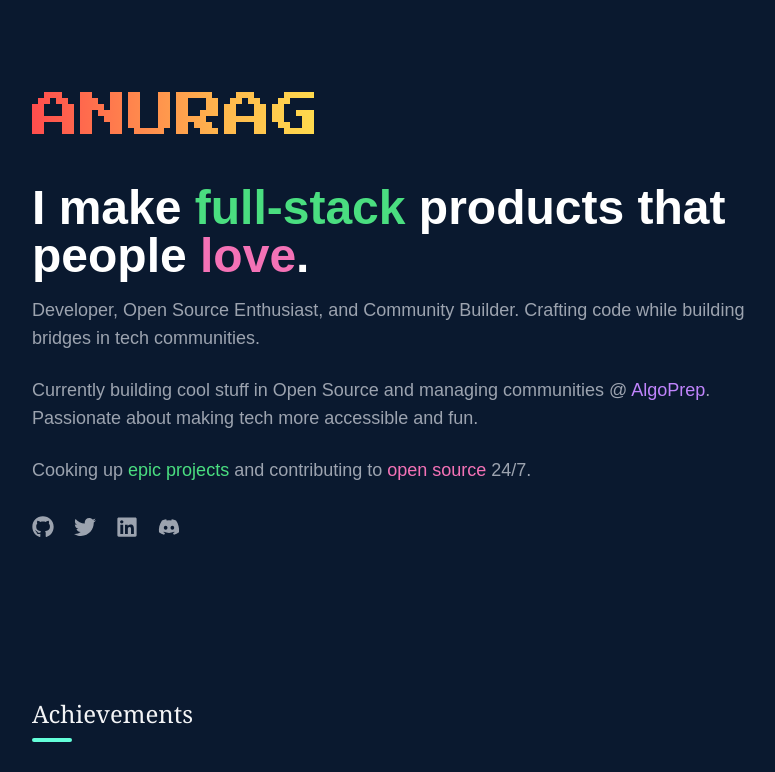
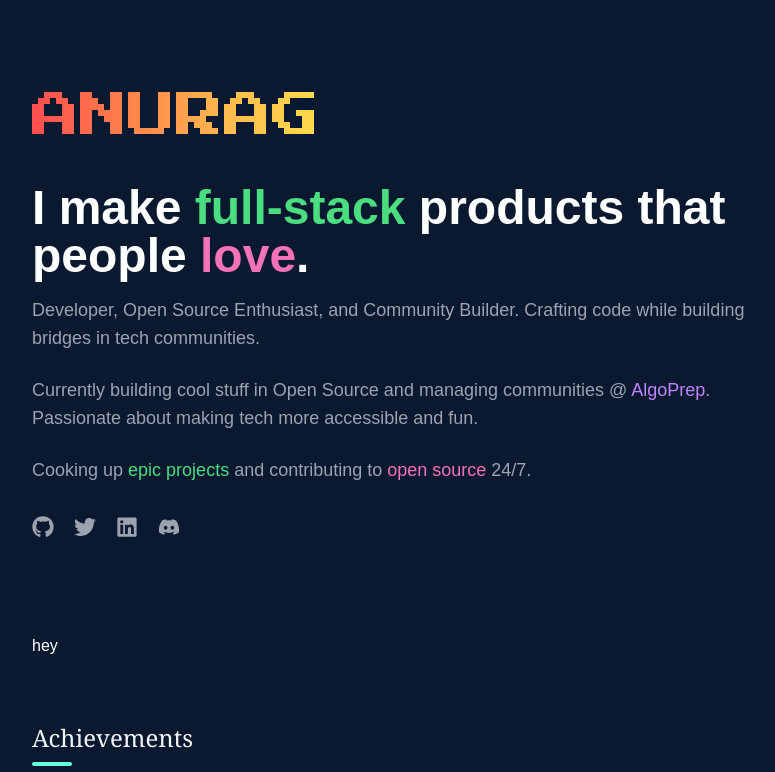
Before and after one commit to theanuragg/protfolio, a Next.js app: page / in a window 1280 px wide. Shown: the top 772 px of the page, without its empty margins (48-823 px from the left). Built offline with nearby package versions, Linux system fonts and the light colour scheme.

Commit message:
Add placeholder text in Home component

```diff
--- a/src/app/page.tsx
+++ b/src/app/page.tsx
@@ -8,7 +8,7 @@ export default function Home() {
     <main className="min-h-screen bg-[#0a192f]">
       <div className="max-w-6xl mx-auto px-4">
         <Header />
-
+hey
         <Achievements />
       </div>
     </main>
```
